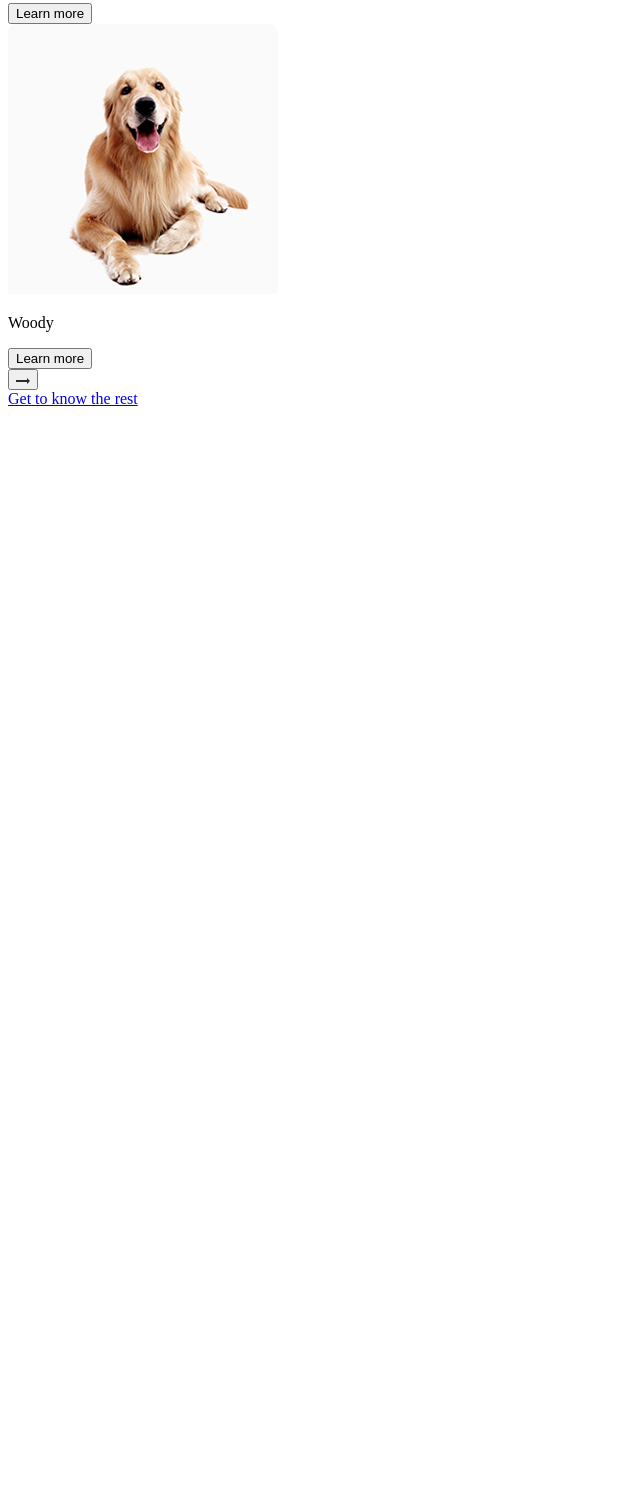
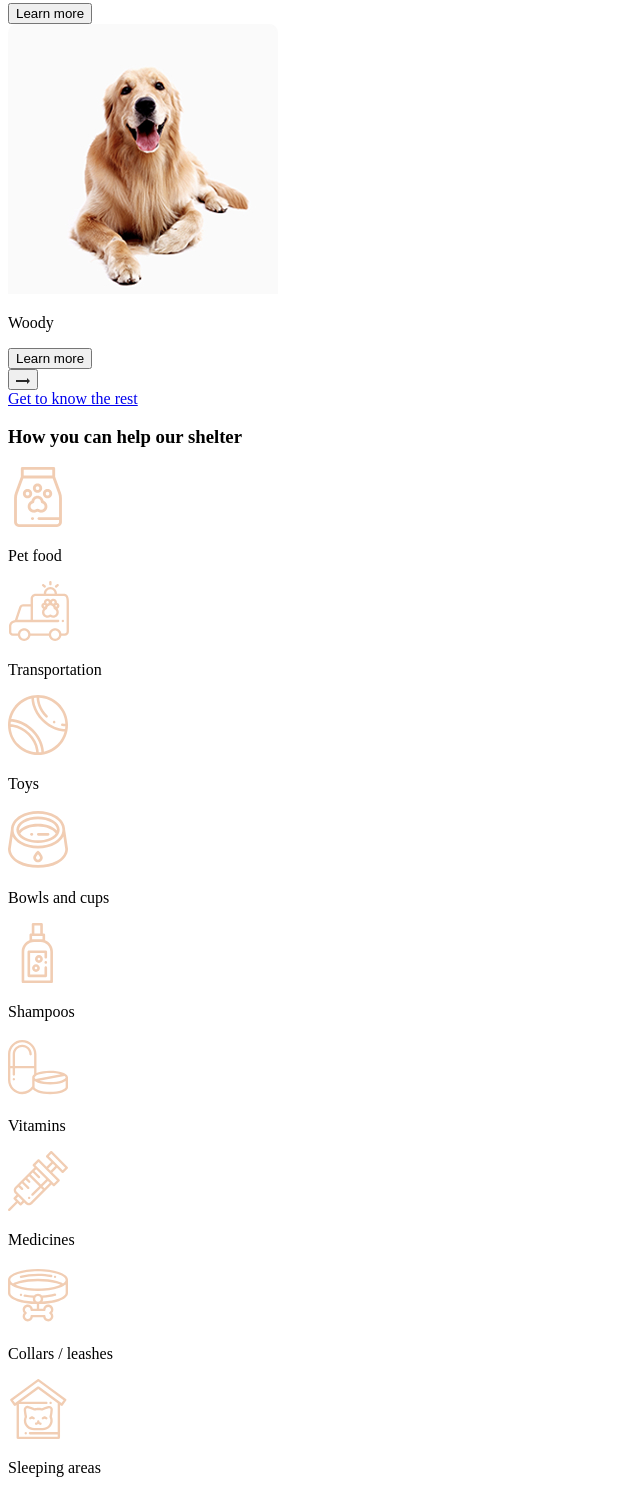
Before and after one commit to Poberezhets/Shelter, a plain HTML site: page main/index.html in a window 1280 px wide. Shown: the part 2343-3836 px from the top of the page, without its empty margins (0-640 px from the left). Before the commit the page ends 2759 px from the top, so only its background shows below. Drawn offline with Linux system fonts and the light colour scheme.

Commit message:
feat: add section help

```diff
--- a/main/index.html
+++ b/main/index.html
@@ -140,6 +140,81 @@
           <a class="btn primary-btn" href="#">Get to know the rest</a>
         </div>
       </section>
+
+      <section class="help">
+        <h3 class="heading help-heading">
+          How you can help our shelter
+        </h3>
+        <div class="help-list">
+          <div class="pet-food">
+            <img src="../assets/icons/icon-pet-food.svg" alt="pet food" />
+            <p class="help-name">Pet food</p>
+          </div>
+
+          <div class="transportation">
+            <img
+              src="../assets/icons/icon-transportation.svg"
+              alt="transportation"
+            />
+            <p class="help-name">Transportation</p>
+
+          <div class="toys">
+            <img
+              src="../assets/icons/icon-toys.svg"
+              alt="toys"
+            />
+            <p class="help-name">Toys</p>
+          </div>
+
+          <div class="bowls-and-cups">
+            <img
+              src="../assets/icons/icon-bowls-and-cups.svg"
+              alt="bowls and cups"
+            />
+            <p class="help-name">Bowls and cups</p>
+          </div>
+
+          <div class="shampoos">
+            <img
+              src="../assets/icons/icon-shampoos.svg"
+              alt="shampoos"
+            />
+            <p class="help-name">Shampoos</p>
+          </div>
+
+          <div class="vitamins">
+            <img
+              src="../assets/icons/icon-vitamins.svg"
+              alt="vitamins"
+            />
+            <p class="help-name">Vitamins</p>
+          </div>
+
+          <div class="medicines">
+            <img
+              src="../assets/icons/icon-medicines.svg"
+              alt="medicines"
+            />
+            <p class="help-name">Medicines</p>
+          </div>
+
+          <div class="collars-leashes">
+            <img
+              src="../assets/icons/icon-collars-leashes.svg"
+              alt="collars/leashes"
+            />
+            <p class="help-name">Collars / leashes</p>
+          </div>
+
+          <div class="sleeping-areas">
+            <img
+              src="../assets/icons/icon-sleeping-area.svg "
+              alt="sleeping-areas"
+            />
+            <p class="help-name">Sleeping areas</p>
+          </div>
+        </div>
+      </section>
     </main>
 
     <footer></footer>
```
Also changed, not shown: assets/icons/icon-bowls-and-cups.svg (added), assets/icons/icon-collars-leashes.svg (added), assets/icons/icon-medicines.svg (added), assets/icons/icon-pet-food.svg (added), assets/icons/icon-shampoos.svg (added), assets/icons/icon-sleeping-area.svg (added), assets/icons/icon-toys.svg (added), assets/icons/icon-transportation.svg (added), assets/icons/icon-vitamins.svg (added).
